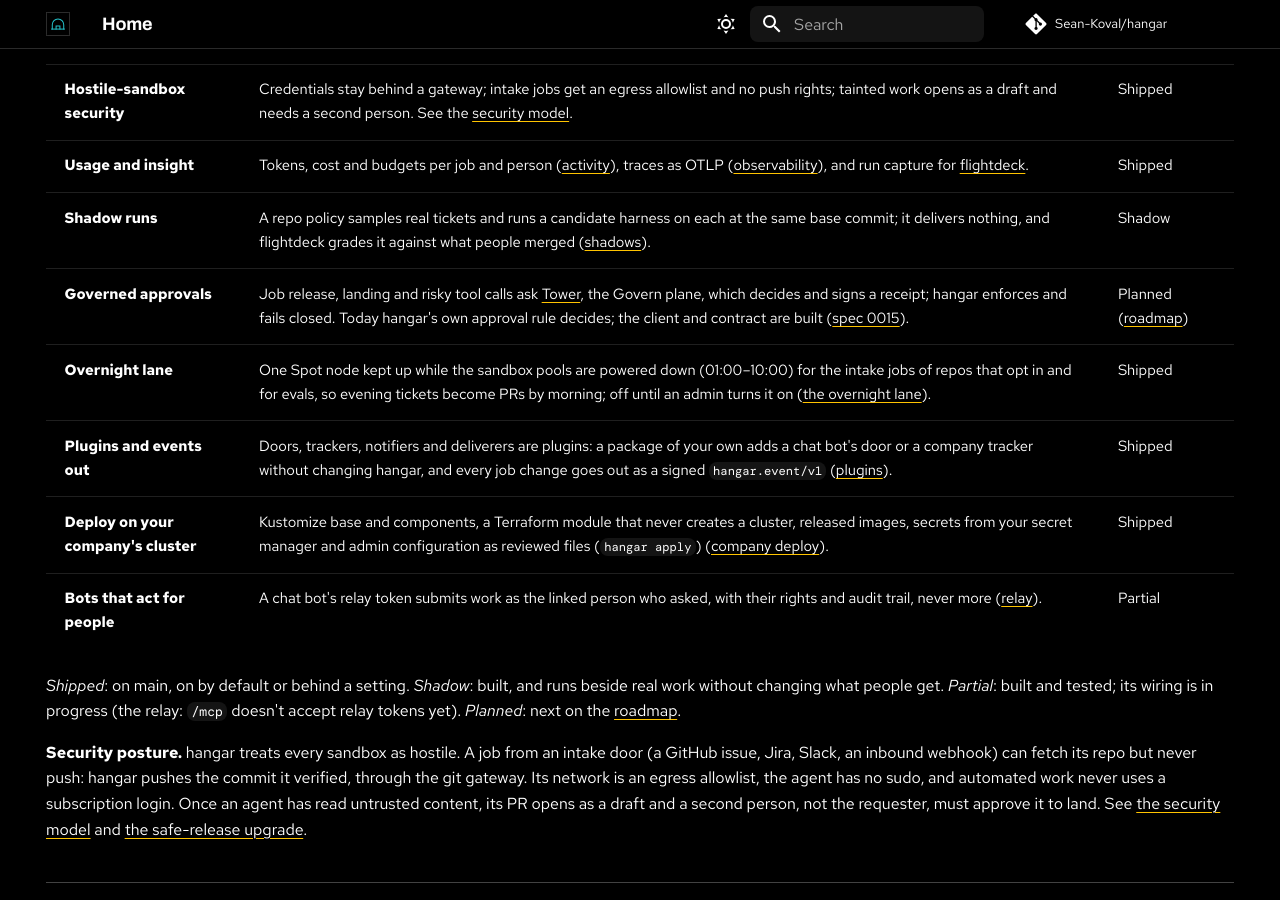
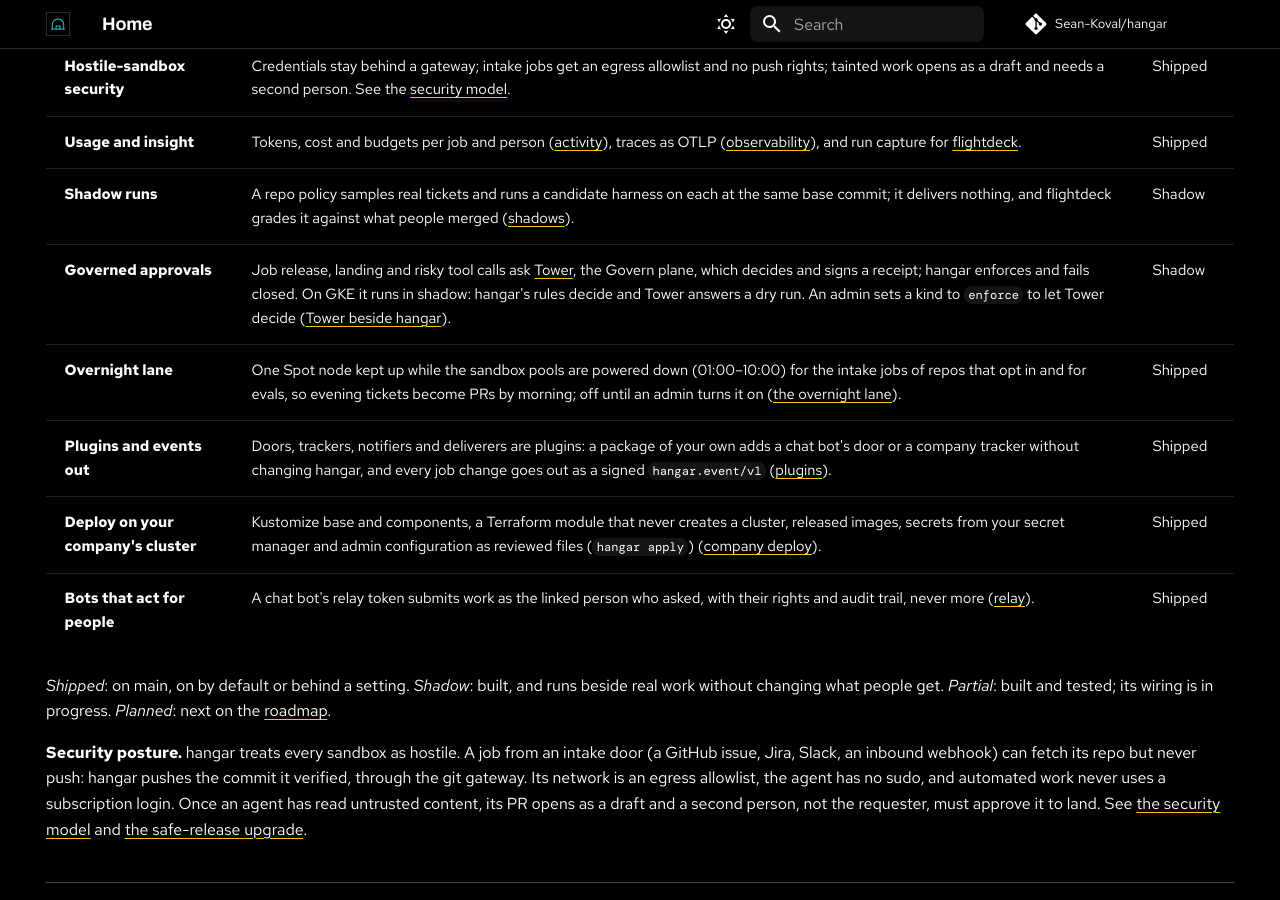
Before and after one commit to Sean-Koval/hangar, an MkDocs documentation site: the page built from docs/index.md, in a window 1280 px wide and 900 px high, scrolled down 4267 px. Built offline with MkDocs 1.6.1 and Material for MkDocs 9.7.7, drawn with Linux system fonts in a browser that asks for light colours; comment, search, counter and statistics services are not loaded; some of the changed text lies outside the part shown.

Commit message:
KAN-81: front pages, landing's inbox and observability match main
Governed approvals run in shadow on GKE and the relay is shipped; the inbox's
credential and report kinds and what reaches Slack; the SLO, capacity, eval,
governance, deploy-lag and outbox metrics. Lower the touched pages' ceilings.

Co-Authored-By: Claude Opus 5.5 <noreply@anthropic.com>

```diff
--- a/README.md
+++ b/README.md
@@ -30,11 +30,11 @@ The **review loop**: decide what is held, read the agent's change as a greyscale
 
 ## Where it sits
 
-Many doors bring work in; hangar runs it; the pull request is the one gate out. Around it, the team harness repo defines the harness (ai-dlc adds an optional workflow plugin), flightdeck judges the runs and [Tower](https://sean-koval.github.io/agent-factory/tools/workspace/), the Govern plane, decides risky actions: its decision API is built, and hangar's wiring to it is next on the [roadmap](https://sean-koval.github.io/agent-factory/roadmap/#p2-adopt-and-capture) ([spec 0015](docs/specs/0015-governance-decision-point.md)).
+Many doors bring work in; hangar runs it; the pull request is the one gate out. Around it, the team harness repo defines the harness (ai-dlc adds an optional workflow plugin), flightdeck judges the runs and [Tower](https://sean-koval.github.io/agent-factory/tools/workspace/), the Govern plane, decides risky actions. hangar asks it once an admin turns governance on ([spec 0015](docs/specs/0015-governance-decision-point.md)).
 
 <picture>
   <source media="(prefers-color-scheme: light)" srcset="docs/assets/front/hangar-suite-light.png">
-  <img alt="Trackers, chat and automation send work to hangar, which runs it in sandboxes, verifies it and opens a draft PR for people to review; the team harness repo supplies the harness lock, flightdeck reads the outbox, and hangar is to ask Tower about risky actions" src="docs/assets/front/hangar-suite-dark.png">
+  <img alt="Trackers, chat and automation send work to hangar, which runs it in sandboxes, verifies it and opens a draft PR for people to review; the team harness repo supplies the harness lock, flightdeck reads the outbox, and hangar asks Tower about risky actions" src="docs/assets/front/hangar-suite-dark.png">
 </picture>
 
 ## Use cases
@@ -76,19 +76,19 @@ To look around first without Docker or a key, run the demo hangar the recording
 | **Hostile-sandbox security** | Credentials stay behind a gateway; intake jobs get an egress allowlist and no push rights; tainted work opens as a draft and needs a second person. See the [security model](docs/security/README.md). | Shipped |
 | **Usage and insight** | Tokens, cost and budgets per job and person ([activity](docs/activity.md)), traces as OTLP ([observability](docs/observability.md)), and run capture for [flightdeck](docs/specs/0014-sister-tool-interfaces.md). | Shipped |
 | **Shadow runs** | A repo policy samples real tickets and runs a candidate harness on each at the same base commit; it delivers nothing, and flightdeck grades it against what people merged ([shadows](docs/repo-policy.md#shadows)). | Shadow |
-| **Governed approvals** | Job release, landing and risky tool calls ask [Tower](https://sean-koval.github.io/agent-factory/tools/workspace/), the Govern plane, which decides and signs a receipt; hangar enforces and fails closed. Today hangar's own approval rule decides; the client and contract are built ([spec 0015](docs/specs/0015-governance-decision-point.md)). | Planned ([roadmap](https://sean-koval.github.io/agent-factory/roadmap/#p2-adopt-and-capture)) |
+| **Governed approvals** | Job release, landing and risky tool calls ask [Tower](https://sean-koval.github.io/agent-factory/tools/workspace/), the Govern plane, which decides and signs a receipt; hangar enforces and fails closed. On GKE it runs in shadow: hangar's rules decide and Tower answers a dry run. An admin sets a kind to `enforce` to let Tower decide ([Tower beside hangar](docs/runbooks/tower.md)). | Shadow |
 | **Overnight lane** | One Spot node kept up while the sandbox pools are powered down (01:00–10:00) for the intake jobs of repos that opt in and for evals, so evening tickets become PRs by morning; off until an admin turns it on ([the overnight lane](docs/gke.md#the-overnight-lane)). | Shipped |
 | **Plugins and events out** | Doors, trackers, notifiers and deliverers are plugins: a package of your own adds a chat bot's door or a company tracker without changing hangar, and every job change goes out as a signed `hangar.event/v1` ([plugins](docs/plugins.md)). | Shipped |
 | **Deploy on your company's cluster** | Kustomize base and components, a Terraform module that never creates a cluster, released images, secrets from your secret manager and admin configuration as reviewed files (`hangar apply`) ([company deploy](docs/deploy-company.md)). | Shipped |
-| **Bots that act for people** | A chat bot's relay token submits work as the linked person who asked, with their rights and audit trail, never more ([relay](docs/clients/relay.md)). | Partial |
+| **Bots that act for people** | A chat bot's relay token submits work as the linked person who asked, with their rights and audit trail, never more ([relay](docs/clients/relay.md)). | Shipped |
 
-*Shipped*: on main, on by default or behind a setting. *Shadow*: built, and runs beside real work without changing what people get. *Partial*: built and tested; its wiring is in progress (the relay: `/mcp` doesn't accept relay tokens yet). *Planned*: next on the [roadmap](https://sean-koval.github.io/agent-factory/roadmap/#p2-adopt-and-capture).
+*Shipped*: on main, on by default or behind a setting. *Shadow*: built, and runs beside real work without changing what people get. *Partial*: built and tested; its wiring is in progress. *Planned*: next on the [roadmap](https://sean-koval.github.io/agent-factory/roadmap/#p2-adopt-and-capture).
 
 ## Security posture
 
 hangar treats every sandbox as hostile. A job from an intake door (an issue, a ticket, Slack, a webhook) can fetch its repo but never push. hangar pushes the commit it verified, through the git gateway. Its network is an egress allowlist, the agent has no sudo, and automated work never uses a subscription login.
 
-Once an agent has read untrusted content, its PR opens as a draft, and a second person must approve it to land. In v0.2.0 only, two switches can turn the intake and login rules into warnings. See [the security model](docs/security/README.md) and [the safe-release upgrade](docs/releases/safe-release.md).
+Once an agent has read untrusted content, its PR opens as a draft, and a second person must approve it to land. No setting relaxes the intake and login rules: v0.2.0's warn switches are [removed](docs/upgrading.md#removed-switches). See [the security model](docs/security/README.md) and [the safe-release upgrade](docs/releases/safe-release.md).
 
 For an existing deployment, read [the upgrade guide](docs/upgrading.md) before updating. To deploy from GitHub Actions with your approval instead of from a laptop, see [deploying from CI/CD](docs/cicd.md).
 
--- a/docs/index.md
+++ b/docs/index.md
@@ -39,7 +39,7 @@ hide:
 
 ## How it works
 
-Many doors bring work in; hangar runs it in a sandbox and verifies it; the pull request is the one gate out. Around it, the team harness repo defines what the agents run, flightdeck judges the runs and [Tower](https://sean-koval.github.io/agent-factory/tools/workspace/) will decide risky actions; its wiring is on the [roadmap](https://sean-koval.github.io/agent-factory/roadmap/#p2-adopt-and-capture). The suite's [architecture page](https://sean-koval.github.io/agent-factory/architecture/) shows how they connect.
+Many doors bring work in; hangar runs it in a sandbox and verifies it; the pull request is the one gate out. Around it, the team harness repo defines what the agents run, flightdeck judges the runs and [Tower](https://sean-koval.github.io/agent-factory/tools/workspace/) decides risky actions once an admin turns governance on. The suite's [architecture page](https://sean-koval.github.io/agent-factory/architecture/) shows how they connect.
 
 <figure class="af-figure af-figure--wide" markdown="0">
 --8<-- "hangar-suite.svg"
@@ -73,15 +73,15 @@ The console on `:8787` opens on **Needs you**: held tool calls, jobs waiting to
 | **Hostile-sandbox security** | Credentials stay behind a gateway; intake jobs get an egress allowlist and no push rights; tainted work opens as a draft and needs a second person. See the [security model](security/README.md). | Shipped |
 | **Usage and insight** | Tokens, cost and budgets per job and person ([activity](activity.md)), traces as OTLP ([observability](observability.md)), and run capture for [flightdeck](specs/0014-sister-tool-interfaces.md). | Shipped |
 | **Shadow runs** | A repo policy samples real tickets and runs a candidate harness on each at the same base commit; it delivers nothing, and flightdeck grades it against what people merged ([shadows](repo-policy.md#shadows)). | Shadow |
-| **Governed approvals** | Job release, landing and risky tool calls ask [Tower](https://sean-koval.github.io/agent-factory/tools/workspace/), the Govern plane, which decides and signs a receipt; hangar enforces and fails closed. Today hangar's own approval rule decides; the client and contract are built ([spec 0015](specs/0015-governance-decision-point.md)). | Planned ([roadmap](https://sean-koval.github.io/agent-factory/roadmap/#p2-adopt-and-capture)) |
+| **Governed approvals** | Job release, landing and risky tool calls ask [Tower](https://sean-koval.github.io/agent-factory/tools/workspace/), the Govern plane, which decides and signs a receipt; hangar enforces and fails closed. On GKE it runs in shadow: hangar's rules decide and Tower answers a dry run. An admin sets a kind to `enforce` to let Tower decide ([Tower beside hangar](runbooks/tower.md)). | Shadow |
 | **Overnight lane** | One Spot node kept up while the sandbox pools are powered down (01:00–10:00) for the intake jobs of repos that opt in and for evals, so evening tickets become PRs by morning; off until an admin turns it on ([the overnight lane](gke.md#the-overnight-lane)). | Shipped |
 | **Plugins and events out** | Doors, trackers, notifiers and deliverers are plugins: a package of your own adds a chat bot's door or a company tracker without changing hangar, and every job change goes out as a signed `hangar.event/v1` ([plugins](plugins.md)). | Shipped |
 | **Deploy on your company's cluster** | Kustomize base and components, a Terraform module that never creates a cluster, released images, secrets from your secret manager and admin configuration as reviewed files (`hangar apply`) ([company deploy](deploy-company.md)). | Shipped |
-| **Bots that act for people** | A chat bot's relay token submits work as the linked person who asked, with their rights and audit trail, never more ([relay](clients/relay.md)). | Partial |
+| **Bots that act for people** | A chat bot's relay token submits work as the linked person who asked, with their rights and audit trail, never more ([relay](clients/relay.md)). | Shipped |
 
 </div>
 
-*Shipped*: on main, on by default or behind a setting. *Shadow*: built, and runs beside real work without changing what people get. *Partial*: built and tested; its wiring is in progress (the relay: `/mcp` doesn't accept relay tokens yet). *Planned*: next on the [roadmap](https://sean-koval.github.io/agent-factory/roadmap/#p2-adopt-and-capture).
+*Shipped*: on main, on by default or behind a setting. *Shadow*: built, and runs beside real work without changing what people get. *Partial*: built and tested; its wiring is in progress. *Planned*: next on the [roadmap](https://sean-koval.github.io/agent-factory/roadmap/#p2-adopt-and-capture).
 
 **Security posture.** hangar treats every sandbox as hostile. A job from an intake door (a GitHub issue, Jira, Slack, an inbound webhook) can fetch its repo but never push: hangar pushes the commit it verified, through the git gateway. Its network is an egress allowlist, the agent has no sudo, and automated work never uses a subscription login. Once an agent has read untrusted content, its PR opens as a draft and a second person, not the requester, must approve it to land. See [the security model](security/README.md) and [the safe-release upgrade](releases/safe-release.md).
 
--- a/docs/landing.md
+++ b/docs/landing.md
@@ -231,23 +231,25 @@ One list per person, newest first, from the records hangar keeps:
 | `failed` | a job that failed in the last 7 days and has no open PR | read why, then follow up or resubmit |
 | `denied` | policy denied a step of a turn that is still running (the agent carried on without it) | steer the session, or let it be |
 | `abandon` | your agent's PR was closed without merging in the last 7 days and has no [abandon reason](#what-hangar-records) | comment `/hangar abandon <reason>` on it ([metrics.md](metrics.md#what-hangar-records-for-them)) |
+| `credential` | a credential failed its check or expires soon: yours, or for admins the team's ([observability.md](observability.md)) | renew it, then `hangar cred check NAME` |
+| `report` | admins only: a [Cloud Doctor](doctor.md) finding it didn't fix | `hangar admin doctor show ID`, or `dismiss ID` |
 | `alert` | admins only: a front door saw use that a real sender wouldn't make, such as a Jira Automation token used for an issue nobody just moved ([intake.md](intake.md#fallback-an-automation-rule)); kept 7 days | check the rule, rotate the token if it doesn't explain it |
 
-It is per person, as everything is since [people](security/people.md#people): a member sees items for their own jobs and sessions. An admin sees their own, plus work nobody in particular owns (jobs from GitHub issues, Slack and inbound webhooks). Read it:
+It is per person, like everything since [people](security/people.md#people): a member sees their own jobs and sessions. An admin sees their own, plus work nobody in particular owns (jobs from GitHub issues, Slack and inbound webhooks). Read it:
 
 - MCP: the resource `hangar://inbox` (not a tool, so it adds nothing to the tool list). Subscribe to it to hear when it changes; it changes with any job or session.
 - CLI: `hangar inbox` (`--json` for the raw list).
 - REST: `GET /api/inbox` with an admin token or a person's `user` token: `{"person", "counts": {"review": 2, …}, "items": [{"id", "kind", "reason", "action", "since", "job", "pr", "links", …}]}`.
 
-Each item carries a stable `id` (a digest of its kind, the job, session or request, and the approval or question: reading the inbox again gives the same id) and `links` to the native object where you act on it: `{"pr", "ticket", "thread", "job"}`. A `failed`, `denied`, `review`, `alert` or `abandon` item can be put away: `POST /api/inbox/{id}/ack` (per person; it leaves your list for 7 days, the failed window; `DELETE` brings it back). An `approval` or a `question` can't: it waits for your decision. `ticket` is the Jira issue (`<HANGAR_JIRA url>/browse/ABC-12`) or the GitHub issue the job came from; `thread` the Slack thread it talks in (Slack's own permalink once hangar has fetched it with `chat.getPermalink`); `job` the job on the dashboard (`<HANGAR_PUBLIC_URL>/#jobs?job=<id>`).
+Each item carries a stable `id` (reading the inbox again gives the same id) and `links` to the native object where you act on it: `{"pr", "ticket", "thread", "job"}`. A `failed`, `denied`, `review`, `alert` or `abandon` item can be put away: `POST /api/inbox/{id}/ack` (per person; it leaves your list for 7 days, the failed window; `DELETE` brings it back). An `approval`, `question`, `credential` or `report` can't: it clears when decided, renewed or dismissed. `ticket` is the Jira issue (`<HANGAR_JIRA url>/browse/ABC-12`) or the GitHub issue the job came from; `thread` the Slack thread it talks in (Slack's own permalink once hangar has fetched it with `chat.getPermalink`); `job` the job on the dashboard (`<HANGAR_PUBLIC_URL>/#jobs?job=<id>`).
 
 ### Delivery: it comes to you
 
-Nobody runs `hangar inbox` to find out an agent is blocked on them, so hangar sends it, in Slack, to each person with a linked Slack account ([team.md](team/linked-accounts.md#inbox-delivery-dms-and-the-digest)):
+Nobody runs `hangar inbox` to find out an agent is blocked on them, so hangar sends it in Slack to each person with a linked Slack account ([team.md](team/linked-accounts.md#inbox-delivery-dms-and-the-digest)):
 
 - **At once: questions and approvals.** A new `question` or `approval` item goes to its person in a DM within a minute: the reason, "Answer here: <link>" (the Slack thread, the Jira issue, the PR, else the job), and the CLI fallback. There are no buttons: the answer is given where it's recorded with your identity. A burst (five approvals in ten seconds) is one DM, and an item is sent once (hangar remembers it for 7 days).
-- **Twice a day: the digest**, at 10:15 and 16:00 in your time zone on weekdays: questions oldest first with their age, approvals with their expiry, jobs that failed since the last digest, approved PRs that aren't landing and why; then one line, "N agent PRs await your review", linking GitHub's review-request queue (reviews are never listed one by one: GitHub stays the review queue), and a footer with your open agent PRs (against the review-capacity cap, when set) and jobs held for it. At most 20 items, then "and N more: hangar inbox". An empty digest isn't sent. It runs on the control plane, which stays up while the sandbox pools are powered down (01:00-10:00), so the 10:15 digest goes out even when power-up is late; it then says "sandboxes not up yet". A restart never sends a slot twice; a slot missed while hangar was down goes out on recovery if it is under 2 hours late.
-- **Not sent:** `failed` items wait for the digest, and `review` items stay in GitHub. Work nobody in particular owns (GitHub, Slack and webhook jobs) goes only to admins who chose `--dm all`.
+- **Twice a day: the digest**, at 10:15 and 16:00 in your time zone on weekdays: questions oldest first with their age, approvals with their expiry, jobs that failed since the last digest, approved PRs that aren't landing and why, PRs closed without a reason; then one line, "N agent PRs await your review", linking GitHub's review-request queue (reviews are never listed one by one: GitHub stays the review queue), and a footer with your open agent PRs (against the review-capacity cap, when set) and jobs held for it. At most 20 items, then "and N more: hangar inbox". An empty digest isn't sent. It runs on the control plane, which stays up while the sandbox pools are powered down (01:00-10:00), so the 10:15 digest goes out even when power-up is late; it then says "sandboxes not up yet". A restart never sends a slot twice; a slot missed while hangar was down goes out on recovery if it is under 2 hours late.
+- **Not sent:** `failed` items wait for the digest, and `review` items stay in GitHub. `denied`, `alert`, `credential` and `report` items stay in the inbox. Work nobody in particular owns (GitHub, Slack and webhook jobs) goes only to admins who chose `--dm all`.
 
 The digest's review link needs your GitHub login: hangar looks it up from your linked GitHub user id (`GET /user/{id}`, cached), and with `HANGAR_GITHUB_APP_SLUG` set narrows it to the App's PRs (`author:app/<slug>`). Without a GitHub token the line has no link.
 
--- a/docs/observability.md
+++ b/docs/observability.md
@@ -125,7 +125,13 @@ With `HANGAR_TRACE_LIVE_TOOLS=true`, each turn's tool calls, subagents and appro
 | `hangar_http_request_seconds` | histogram | `method` (a method outside HTTP's standard ones is `_OTHER`), `route` (the template), `status` |
 | `hangar_db_backups_total`, `hangar_db_backup_seconds`, `hangar_db_backup_last_success_timestamp_seconds` | counter, histogram, gauge | `result` (`ok`, `error`). Alert when `time() - hangar_db_backup_last_success_timestamp_seconds` passes two backup intervals; the gauge starts empty after a restart. |
 | `hangar_event_loop_lag_seconds`, `hangar_event_loop_lag_last_seconds` | histogram, gauge | How late a 0.5 s sleep on the event loop wakes up. Sustained lag means something blocks the loop. |
-| `hangar_loop_last_tick_timestamp`, `hangar_loop_failures_total` | gauge, counter | `loop` (`reaper`, `reconciler`, `sessions`, `schedules`, `backups`). When each background loop last finished a pass, and passes that raised. Alert when `time() - hangar_loop_last_tick_timestamp` passes three of the loop's intervals (reaper 60 s, reconciler 30 s, sessions 60 s, schedules `HANGAR_SCHEDULE_POLL_SECONDS`, backups `HANGAR_BACKUP_HOURS`); the gauge starts empty after a restart. |
+| `hangar_loop_last_tick_timestamp`, `hangar_loop_failures_total` | gauge, counter | `loop` (`reaper`, `reconciler`, `sessions`, `schedules`, `backups`, `ops`, `egress`, `cloud-tokens`). When each background loop last finished a pass, and passes that raised. Alert when `time() - hangar_loop_last_tick_timestamp` passes three of the loop's intervals (reaper 60 s, reconciler 30 s, sessions 60 s, schedules `HANGAR_SCHEDULE_POLL_SECONDS`, backups `HANGAR_BACKUP_HOURS`); the gauge starts empty after a restart. |
+| `hangar_job_starts_total`, `hangar_job_queue_seconds`, `hangar_jobs_stuck` | counter, histogram, gauge | `result` (`ok`, `error`) on starts. The job-start SLO signals and the stuck-job alert ([SLOs](slos.md#job-starts), [a stuck job](runbooks/stuck-job.md)) |
+| `hangar_jobs_awaiting_capacity` | gauge | Queued jobs held for [review capacity](team-scale.md#review-capacity); no person label |
+| `hangar_eval_observed_tpm`, `hangar_eval_tpm_budget`, `hangar_eval_jobs_waiting`, `hangar_eval_window_open` | gauge | `provider` on the first two, `reason` on waiting jobs ([the eval queue](team-scale.md#the-eval-queue-class)) |
+| `hangar_governance_fail_closed_total`, `hangar_governance_disagreements_total` | counter | `kind`, plus `failure` on fail-closed. Tower's answers hangar had to make itself, and shadow disagreements ([Tower](runbooks/tower.md)) |
+| `hangar_deploy_lag_commits`, `hangar_deploy_lag_working_days`, `hangar_deploy_lag_over` | gauge | How far production is behind main; -1 while unknown ([a deploy waiting too long](runbooks/deploy.md)) |
+| `hangar_outbox_pending` | gauge | Run capture objects not uploaded yet ([run capture](#run-capture)) |
 | `hangar_io_pool_queue_depth`, `hangar_io_pool_threads`, `hangar_io_pool_max_threads` | gauge | Blocking provider calls waiting for a worker thread (`HANGAR_IO_THREADS`, see `runtime.py`) |
 | `hangar_streams_open`, `hangar_streams_total`, `hangar_stream_bytes_total`, `hangar_stream_first_output_seconds` | gauge, counter, counter, histogram | `kind` (`exec`, `process_attach`, `events`, `watch`, `process`, `turn_log`, ...); the counter also `reason` (`done`, `client`, `shutdown`, `destroyed`, `paused`, `revoked`, `lifetime`, `error`). Streams to clients and the logs and processes hangar follows ([streaming.md](streaming.md)). |
 
@@ -237,6 +243,8 @@ cloud doctor: 2 open finding(s); last run 9h ago (done)
 | `credentials` | [credential health](#credential-health): counts, what needs renewing, pools | [credhealth.py](https://github.com/Sean-Koval/hangar/blob/main/src/hangar/credhealth.py) |
 | `models` | what jobs run on by default (`balanced`, the id it resolves to and its list price), the job budget and daily cap that bound it, and the repos whose policy caps them; `NO job budget or daily cap` until one is set, which `hangar doctor` also warns about (`model spend`) | [modelpolicy.py](https://github.com/Sean-Koval/hangar/blob/main/src/hangar/modelpolicy.py) |
 | `nightly`, `doctor` | the nightly pass and the [Cloud Doctor](doctor.md)'s last run and open findings | |
+| `deploy_lag` | how far production is behind main ([a deploy waiting too long](runbooks/deploy.md)) | GitHub, with hangar's token |
+| `tests`, `caches` | test runs' results and flaky tests; the build caches | [test results](jobs/test-results.md), [caches](caches.md) |
 | `log` | the last 50 warnings and errors hangar logged | in memory |
 
 `?section=slo,failures` (or `--section`) returns only those. `--check-credentials` checks every credential now; otherwise status rechecks only results older than an hour, spending at most 15 s.
```
Also changed, not shown: other parts of docs/observability.md (+2 -2 lines), 1 other file.
